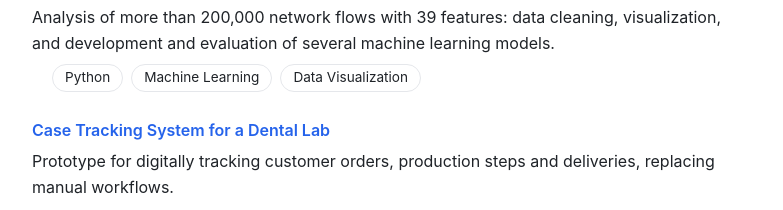
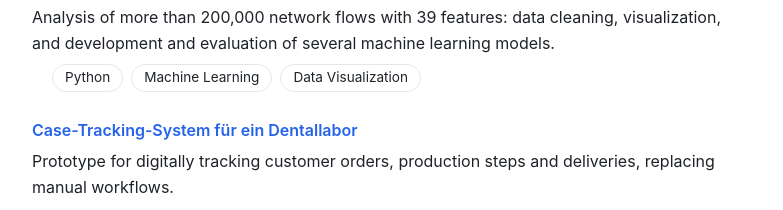
Before and after one commit to Mohhhadad/mohhhadad.github.io, a plain HTML site: page en.html in a window 1280 px wide. Shown: the part 1360-1570 px from the top of the page, without its empty margins (248-1031 px from the left). Drawn offline with Linux system fonts and the light colour scheme.

Commit message:
new tap opening

```diff
--- a/en.html
+++ b/en.html
@@ -174,7 +174,7 @@
 
         <span class="item-title">
           <a href="https://github.com/Mohhhadad/case_tracking_systes">
-             Case Tracking System for a Dental Lab
+             Case-Tracking-System für ein Dentallabor
             </a>
           </span>
         <p>
```
